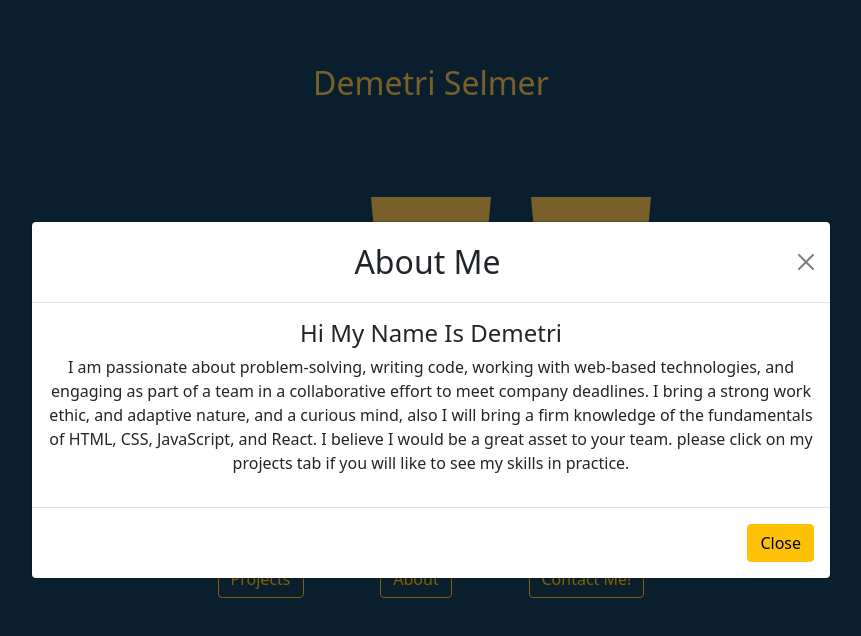
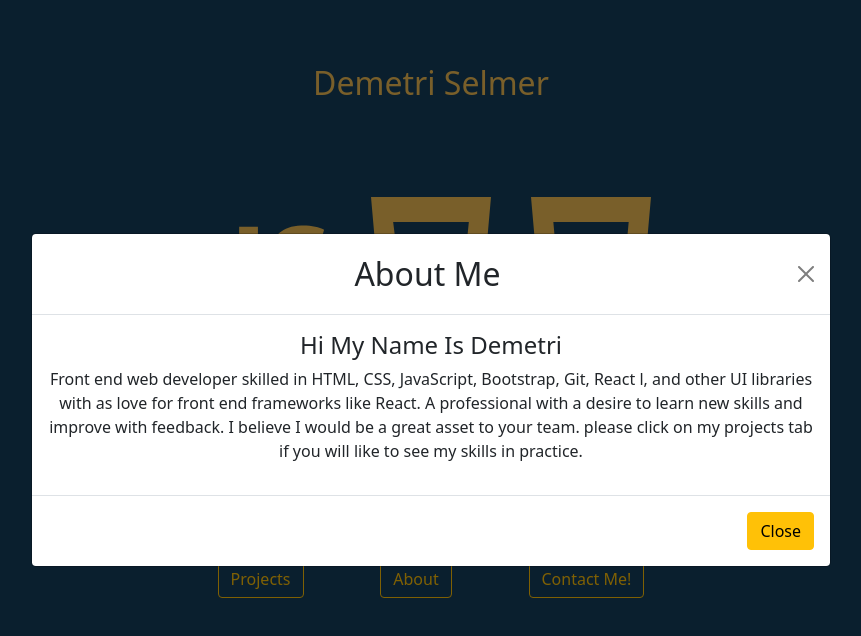
Before and after one commit to dsh410/portfolio, a React (Create React App) app: page / in a window 1280 px wide. Both pictures are taken after a click on the button "About". Shown: the top 636 px of the page, without its empty margins (209-1070 px from the left). Built offline with nearby package versions, Linux system fonts and the light colour scheme.

Commit message:
changed my about me txt.

```diff
--- a/src/AboutModal.js
+++ b/src/AboutModal.js
@@ -14,7 +14,7 @@ function AboutModal(props) {
       <Modal.Body>
         <h4>Hi My Name Is Demetri</h4>
         <p>
- I am passionate about problem-solving, writing code, working with web-based technologies, and engaging as part of a team in a collaborative effort to meet company deadlines. I bring a strong work ethic, and adaptive nature, and a curious mind, also I will bring a firm knowledge of the fundamentals of HTML, CSS, JavaScript, and React. I believe I would be a great asset to your team. please click on my projects tab if you will like to see my skills in practice.
+ Front end web developer skilled in HTML, CSS, JavaScript, Bootstrap, Git, React l, and other UI libraries with as love for front end frameworks like React. A professional with a desire to learn new skills and improve with feedback. I believe I would be a great asset to your team. please click on my projects tab if you will like to see my skills in practice.
         </p>
       </Modal.Body>
       <Modal.Footer>
--- a/src/App.css
+++ b/src/App.css
@@ -63,7 +63,7 @@ div {
 }
 
 
-.btn:hover {
+.btn :hover {
     transition: all 0.7s;
 }
 
```
